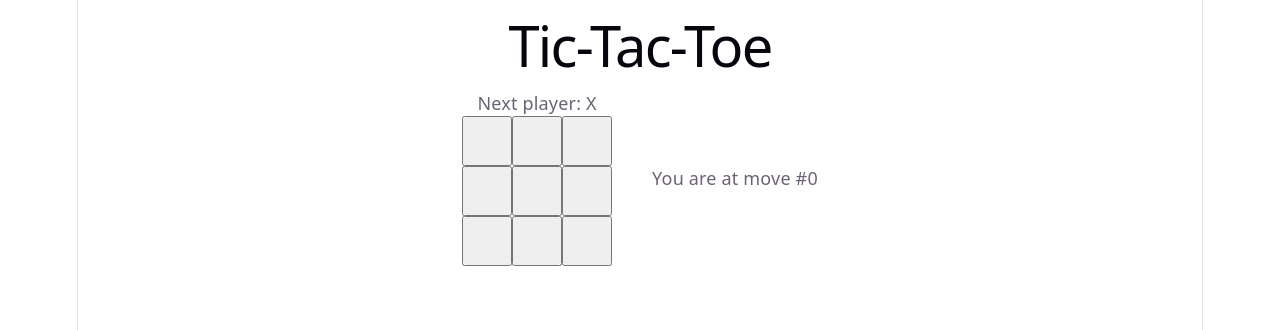
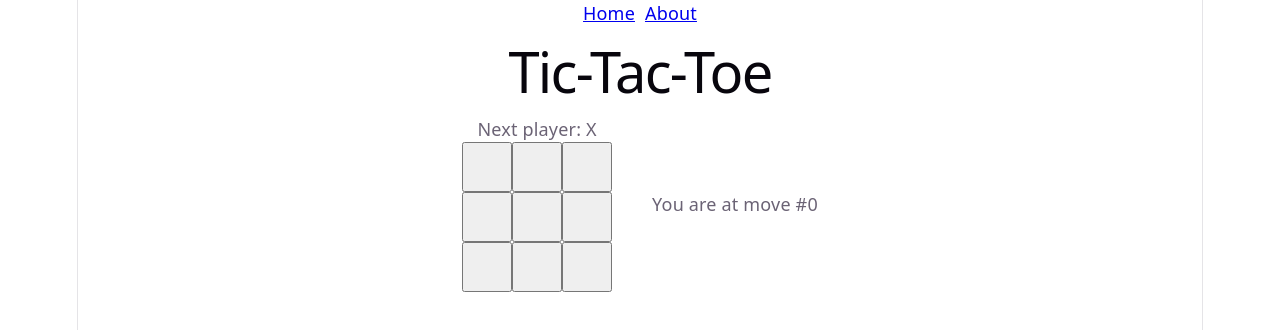
Before and after one commit to FujisakaLyric/react-tic-tac-toe, a React (Vite) app: page / in a window 1280 px wide. Shown: the top 330 px of the page. Built offline with nearby package versions, Linux system fonts and the light colour scheme.

Commit message:
Add Routes

```diff
--- a/src/App.tsx
+++ b/src/App.tsx
@@ -1,4 +1,5 @@
 import { useState } from 'react'
+import { BrowserRouter, Routes, Route, Link } from 'react-router-dom'
 import reactLogo from './assets/react.svg'
 import viteLogo from './assets/vite.svg'
 import heroImg from './assets/hero.png'
@@ -75,7 +76,7 @@ function calculateWinner(squares) {
   return null;
 }
 
-export default function Game() {
+function Game() {
   const [history, setHistory] = useState([Array(9).fill(null)]);
   const [currentMove, setCurrentMove] = useState(0);
   const xIsNext = currentMove % 2 === 0;
@@ -126,3 +127,29 @@ export default function Game() {
     </>
   );
 }
+
+function About() {
+  return (
+    <>
+      <h1>About</h1>
+      <p>React Tutorial to create a Tic-Tac-Toe game.</p>
+    </>
+  );
+}
+
+export default function App() {
+  return(
+    <BrowserRouter>
+      <nav>
+        <Link to="/" style={{ marginRight: "10px" }}>Home</Link>
+        <Link to="/about">About</Link>
+      </nav>
+
+      {/* Routes */}
+      <Routes>
+        <Route path="/" element={<Game />} />
+        <Route path="/about" element={<About />} />
+      </Routes>
+    </BrowserRouter>
+  );
+}
```
